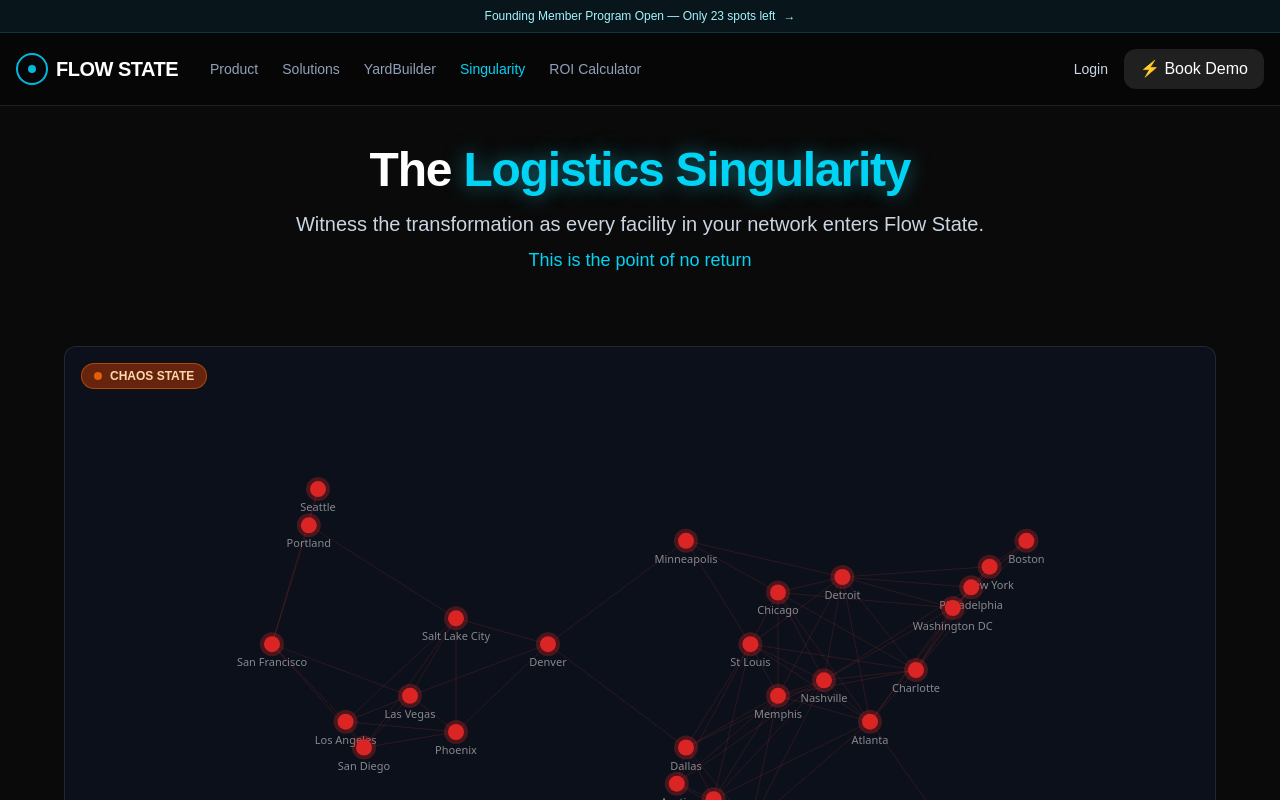
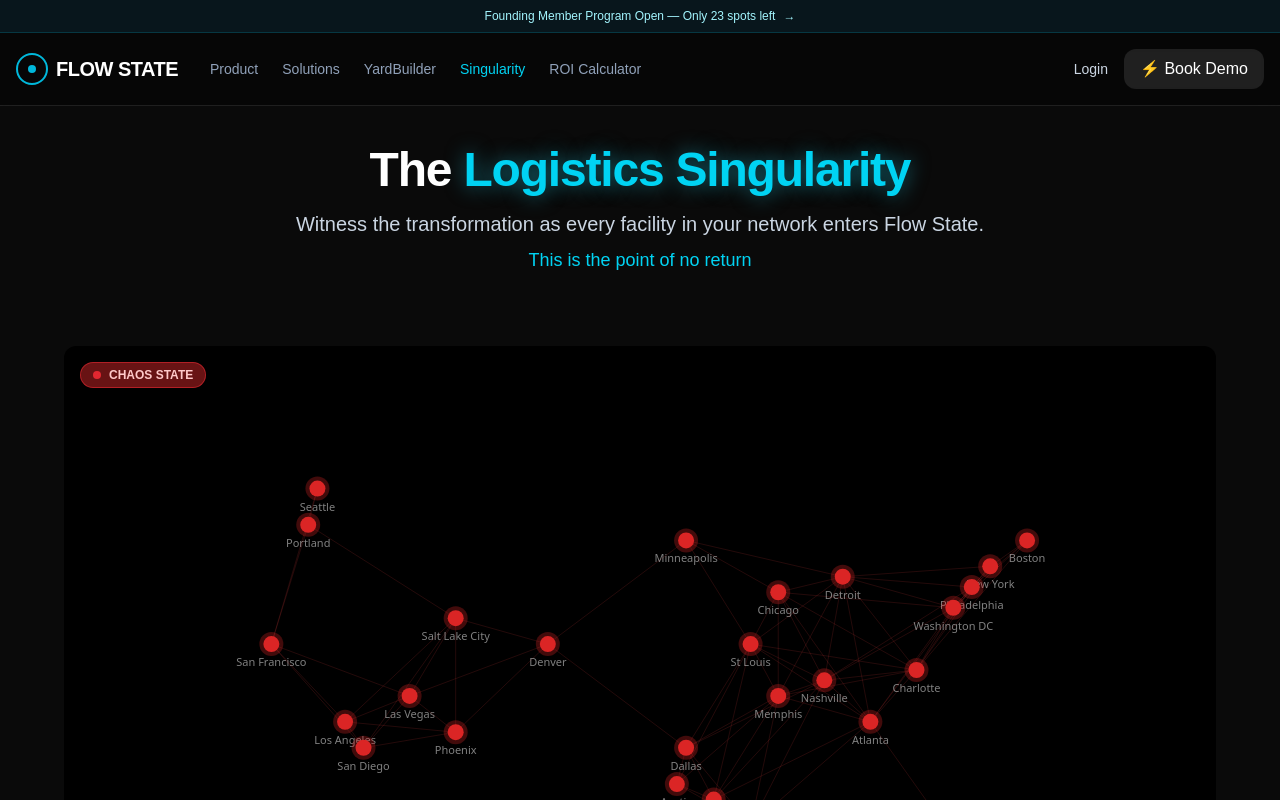
Before and after one commit to caseyglarkin2-png/Flow-State, a Next.js app: page /singularity in a window 1280 px wide. Shown: the top 800 px of the page. Built offline with nearby package versions, Linux system fonts and the light colour scheme.

Commit message:
fix: remove all background artifacts and borders, pure black canvas

```diff
--- a/src/app/singularity/page.tsx
+++ b/src/app/singularity/page.tsx
@@ -137,14 +137,14 @@
           This is the point of no return</p>
       </div>
 
-      <div className="relative w-full max-w-6xl aspect-video bg-slate-900/50 rounded-xl border border-white/10 overflow-hidden mb-10">
+      <div className="relative w-full max-w-6xl aspect-video rounded-xl overflow-hidden mb-10">
         <div className="absolute top-4 left-4 z-20">
-          <div className="bg-orange-900/80 text-orange-200 px-3 py-1 rounded-full text-xs font-bold border border-orange-500/50 flex items-center gap-2">
-            <span className="w-2 h-2 bg-orange-500 rounded-full animate-pulse"></span>
+          <div className="bg-red-900/80 text-red-200 px-3 py-1 rounded-full text-xs font-bold border border-red-500/50 flex items-center gap-2">
+            <span className="w-2 h-2 bg-red-500 rounded-full animate-pulse"></span>
             CHAOS STATE
           </div>
         </div>
-        <canvas ref={canvasRef} className="w-full h-full block" />
+        <canvas ref={canvasRef} className="w-full h-full block bg-black" />
       </div>
 
       <div className="max-w-4xl px-4 pb-20 text-slate-300 space-y-6 text-center">
```
